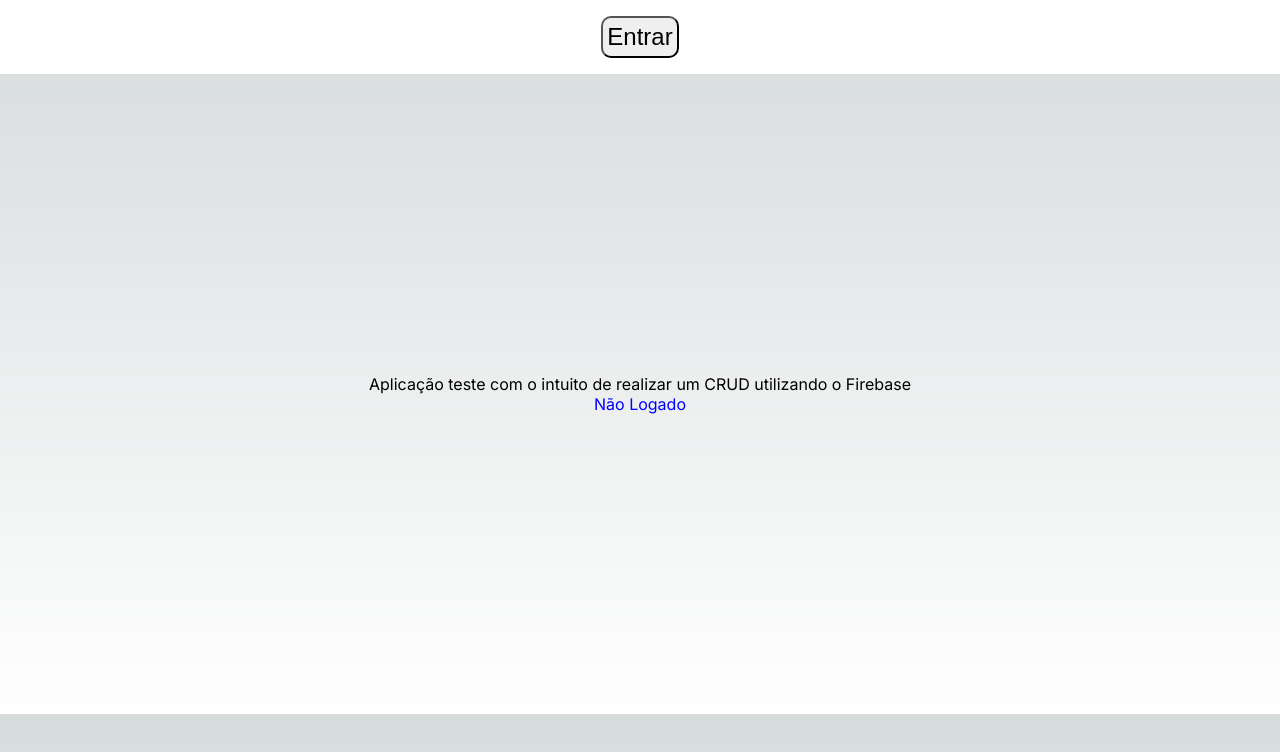
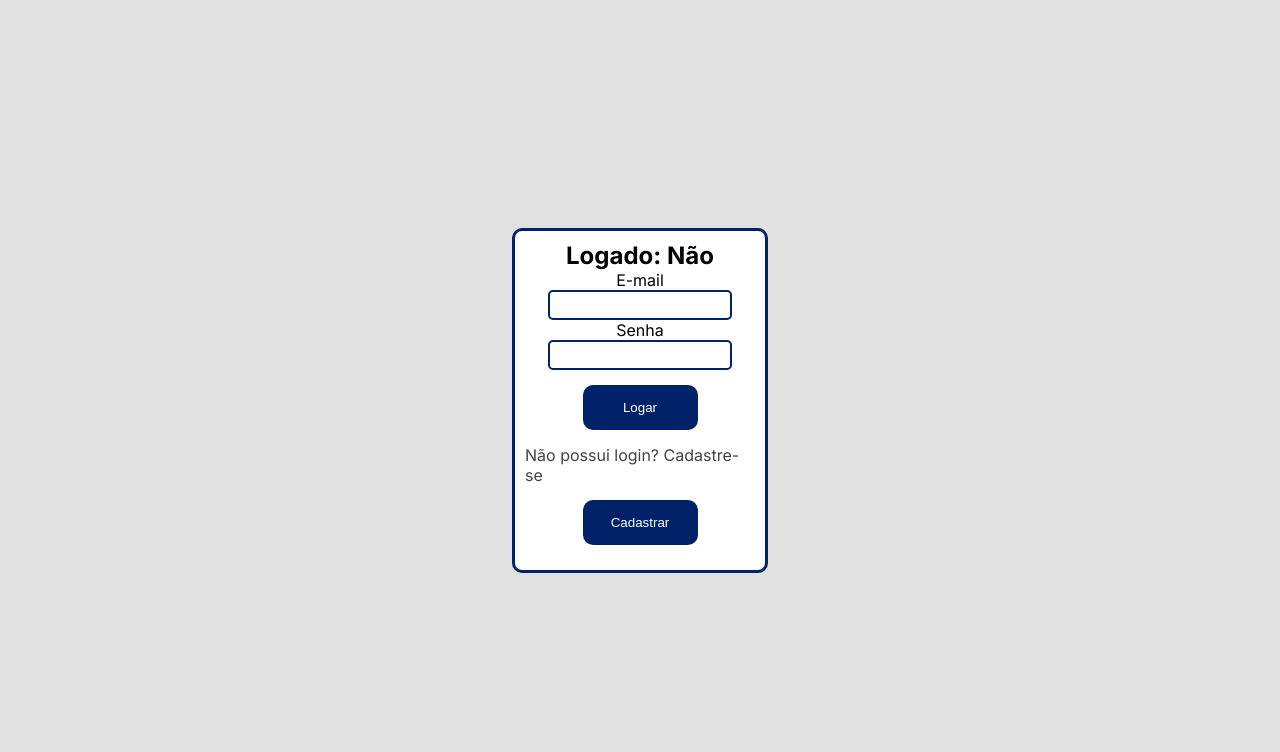
Before and after one commit to erickzz/crud-firebase-next, a Next.js app: page / in a window 1280 px wide. Shown: the top 752 px of the page. Built offline with nearby package versions, Linux system fonts and the light colour scheme; no server answers.

Commit message:
Definindo padrao login e estilos

```diff
--- a/src/app/(pages)/layout.css
+++ /dev/null
@@ -1,5 +0,0 @@
-/*Apenas para testar*/
-
-button {
-  cursor: pointer;
-}
--- a/src/app/globals.css
+++ b/src/app/globals.css
@@ -1,78 +1,3 @@
-:root {
-  --max-width: 1100px;
-  --border-radius: 12px;
-  --font-mono: ui-monospace, Menlo, Monaco, 'Cascadia Mono', 'Segoe UI Mono',
-    'Roboto Mono', 'Oxygen Mono', 'Ubuntu Monospace', 'Source Code Pro',
-    'Fira Mono', 'Droid Sans Mono', 'Courier New', monospace;
-
-  --foreground-rgb: 0, 0, 0;
-  --background-start-rgb: 214, 219, 220;
-  --background-end-rgb: 255, 255, 255;
-
-  --primary-glow: conic-gradient(
-    from 180deg at 50% 50%,
-    #16abff33 0deg,
-    #0885ff33 55deg,
-    #54d6ff33 120deg,
-    #0071ff33 160deg,
-    transparent 360deg
-  );
-  --secondary-glow: radial-gradient(
-    rgba(255, 255, 255, 1),
-    rgba(255, 255, 255, 0)
-  );
-
-  --tile-start-rgb: 239, 245, 249;
-  --tile-end-rgb: 228, 232, 233;
-  --tile-border: conic-gradient(
-    #00000080,
-    #00000040,
-    #00000030,
-    #00000020,
-    #00000010,
-    #00000010,
-    #00000080
-  );
-
-  --callout-rgb: 238, 240, 241;
-  --callout-border-rgb: 172, 175, 176;
-  --card-rgb: 180, 185, 188;
-  --card-border-rgb: 131, 134, 135;
-}
-
-@media (prefers-color-scheme: dark) {
-  :root {
-    --foreground-rgb: 255, 255, 255;
-    --background-start-rgb: 0, 0, 0;
-    --background-end-rgb: 0, 0, 0;
-
-    --primary-glow: radial-gradient(rgba(1, 65, 255, 0.4), rgba(1, 65, 255, 0));
-    --secondary-glow: linear-gradient(
-      to bottom right,
-      rgba(1, 65, 255, 0),
-      rgba(1, 65, 255, 0),
-      rgba(1, 65, 255, 0.3)
-    );
-
-    --tile-start-rgb: 2, 13, 46;
-    --tile-end-rgb: 2, 5, 19;
-    --tile-border: conic-gradient(
-      #ffffff80,
-      #ffffff40,
-      #ffffff30,
-      #ffffff20,
-      #ffffff10,
-      #ffffff10,
-      #ffffff80
-    );
-
-    --callout-rgb: 20, 20, 20;
-    --callout-border-rgb: 108, 108, 108;
-    --card-rgb: 100, 100, 100;
-    --card-border-rgb: 200, 200, 200;
-  }
-}
-
 * {
   box-sizing: border-box;
   padding: 0;
@@ -86,37 +11,10 @@ body {
 }
 
 body {
-  color: rgb(var(--foreground-rgb));
-  background: linear-gradient(
-      to bottom,
-      transparent,
-      rgb(var(--background-end-rgb))
-    )
-    rgb(var(--background-start-rgb));
+  background: #e1e1e1;
 }
 
 a {
   color: inherit;
   text-decoration: none;
 }
-
-.navbar {
-  background-color: #fff;
-  height: auto;
-  display: flex;
-  justify-content: center;
-  padding: 1rem;
-}
-
-.navbar button {
-  font-size: 1.5rem;
-  padding: 0.3rem;
-  border-radius: 10px;
-  cursor: pointer;
-}
-
-@media (prefers-color-scheme: dark) {
-  html {
-    color-scheme: dark;
-  }
-}
--- a/src/app/layout.tsx
+++ b/src/app/layout.tsx
@@ -1,6 +1,9 @@
+'use client';
+
 import { AuthContextProvider } from '@/context/auth-context';
 import './globals.css';
 import { Inter } from 'next/font/google';
+import { useRouter } from 'next/navigation';
 const inter = Inter({ subsets: ['latin'] });
 
 export const metadata = {
@@ -13,6 +16,10 @@ export default function RootLayout({
 }: {
   children: React.ReactNode;
 }) {
+  const router = useRouter();
+  const navegarHome = () => {
+    router.push('/');
+  };
   return (
     <html lang="pt-br">
       <AuthContextProvider>
--- /dev/null
+++ b/src/app/login.css
@@ -0,0 +1,60 @@
+body {
+  height: 100vh;
+  display: flex;
+  justify-content: center;
+  align-items: center;
+}
+
+.containerLogin {
+  width: 20%;
+  height: auto;
+  display: flex;
+  justify-content: space-between;
+  align-items: center;
+  flex-direction: column;
+  background-color: #fff;
+  border: 3px solid rgb(1, 34, 105);
+  border-radius: 10px;
+  padding: 10px;
+}
+
+.containerLogin p {
+  color: #424242;
+}
+
+.formLogin {
+  width: 100%;
+  min-height: 60%;
+  display: flex;
+  flex-direction: column;
+  text-align: center;
+  align-items: center;
+  justify-content: end;
+}
+
+.formLogin input {
+  border: 2px solid rgb(1, 34, 105);
+  border-radius: 5px;
+  font-size: 1.4rem;
+  width: 80%;
+}
+
+.button {
+  margin: 15px;
+  background-color: rgb(1, 34, 105);
+  color: #fff;
+  padding: 15px;
+  border: none;
+  border-radius: 10px;
+  width: 50%;
+  cursor: pointer;
+}
+
+.loginCadastro {
+  width: 100%;
+  height: auto;
+  display: flex;
+  align-items: center;
+  flex-direction: column;
+  justify-content: center;
+}
--- a/src/app/page.module.css
+++ /dev/null
@@ -1,12 +0,0 @@
-.container {
-  width: 100vw;
-  height: 80vh;
-  display: flex;
-  justify-content: center;
-  align-items: center;
-  flex-direction: column;
-}
-
-.logado {
-  color: blue;
-}
--- a/src/app/page.tsx
+++ b/src/app/page.tsx
@@ -1,43 +1,55 @@
 'use client';
 
-import { useState, useContext } from 'react';
-import classes from './page.module.css';
+import { useState } from 'react';
+import './login.css';
+import logar from '@/app/firebase/auth/logar';
 import { useRouter } from 'next/navigation';
-import deslogar from './firebase/auth/logout';
-import AuthContext from '@/context/auth-context';
 
-const Home = () => {
-  const ctx = useContext(AuthContext);
-
+const Login = () => {
   const router = useRouter();
 
-  const navegarCadastro = () => {
-    router.push('/login');
-  };
+  const [email, setEmail] = useState<string>('');
+  const [senha, setSenha] = useState<string>('');
 
-  const deslogarHandler = () => {
-    deslogar();
+  const formSubmitHandler = (e: React.FormEvent) => {
+    e.preventDefault();
+    logar(email, senha);
+    router.push('/');
   };
 
   return (
-    <>
-      <div className="navbar">
-        <button onClick={navegarCadastro}>Entrar</button>
+    <div className="containerLogin">
+      <h2>Logado: Não</h2>
+      <form onSubmit={formSubmitHandler} className="formLogin">
+        <label htmlFor="email">E-mail</label>
+        <input
+          id="email"
+          type="email"
+          onChange={(e: React.ChangeEvent<HTMLInputElement>) =>
+            setEmail(e.target.value)
+          }
+        />
+        <label htmlFor="senha">Senha</label>
+        <input
+          id="senha"
+          type="password"
+          onChange={(e: React.ChangeEvent<HTMLInputElement>) =>
+            setSenha(e.target.value)
+          }
+        />
+        <button className="button" type="submit">
+          Logar
+        </button>
+      </form>
+
+      <div className="loginCadastro">
+        <p>Não possui login? Cadastre-se</p>
+        <button className="button" onClick={() => router.push('/cadastro')}>
+          Cadastrar
+        </button>
       </div>
-      <div className={classes.container}>
-        <p>
-          Aplicação teste com o intuito de realizar um CRUD utilizando o
-          Firebase
-        </p>
-        <p className={classes.logado}>
-          {ctx.isLogged ? 'Logado.' : 'Não Logado'}
-        </p>
-        {ctx.isLogged ? (
-          <button onClick={deslogarHandler}>Deslogar</button>
-        ) : null}
-      </div>
-    </>
+    </div>
   );
 };
 
-export default Home;
+export default Login;
```
Also changed, not shown: src/app/(pages)/cadastro/layout.tsx (added, +14 -0 lines), src/app/(pages)/cadastro/page.tsx (+34 -5 lines), src/app/(pages)/layout.tsx (deleted, +0 -30 lines), src/app/(pages)/login/login.css (deleted, +0 -25 lines), src/app/(pages)/login/page.tsx (deleted, +0 -51 lines).
